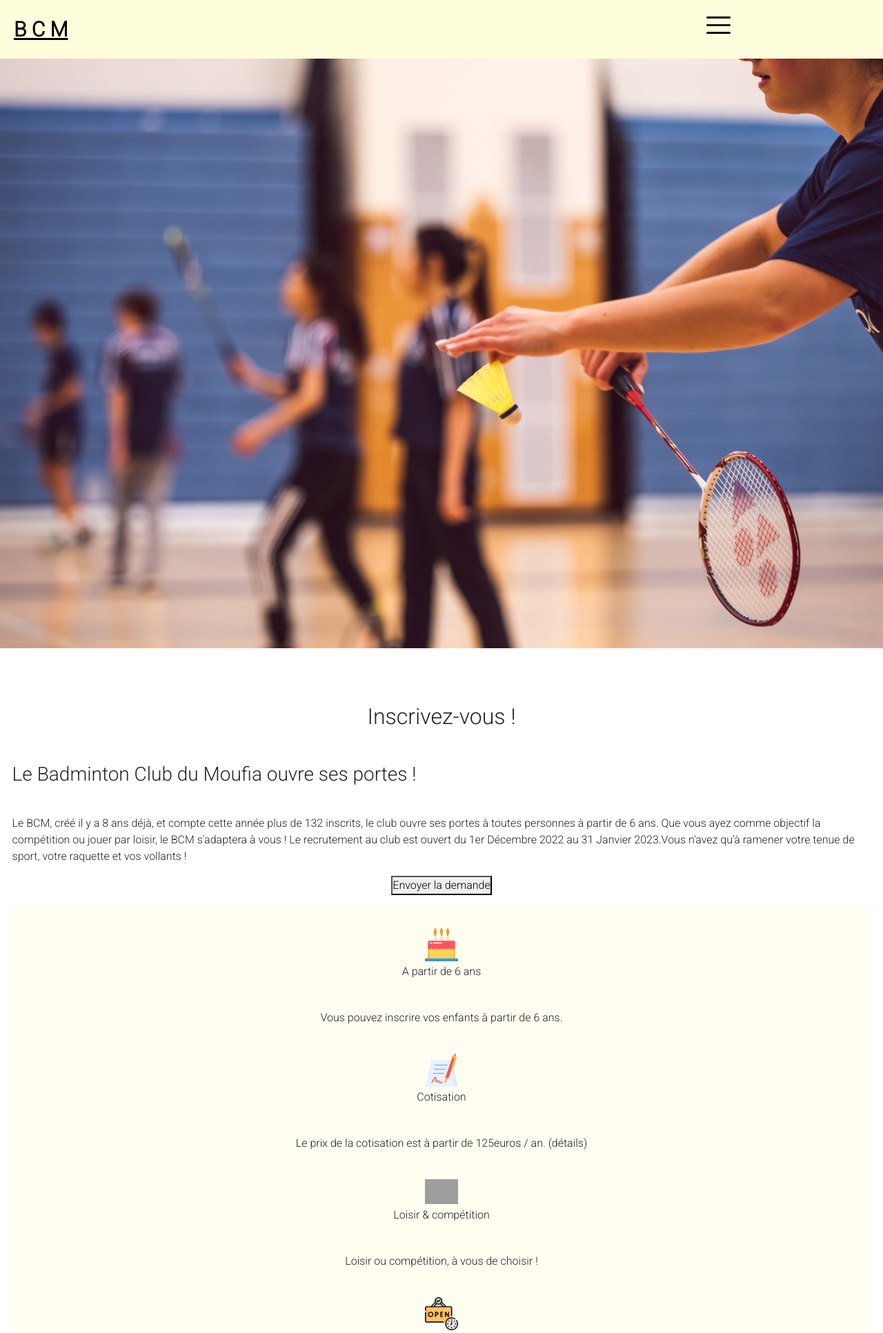
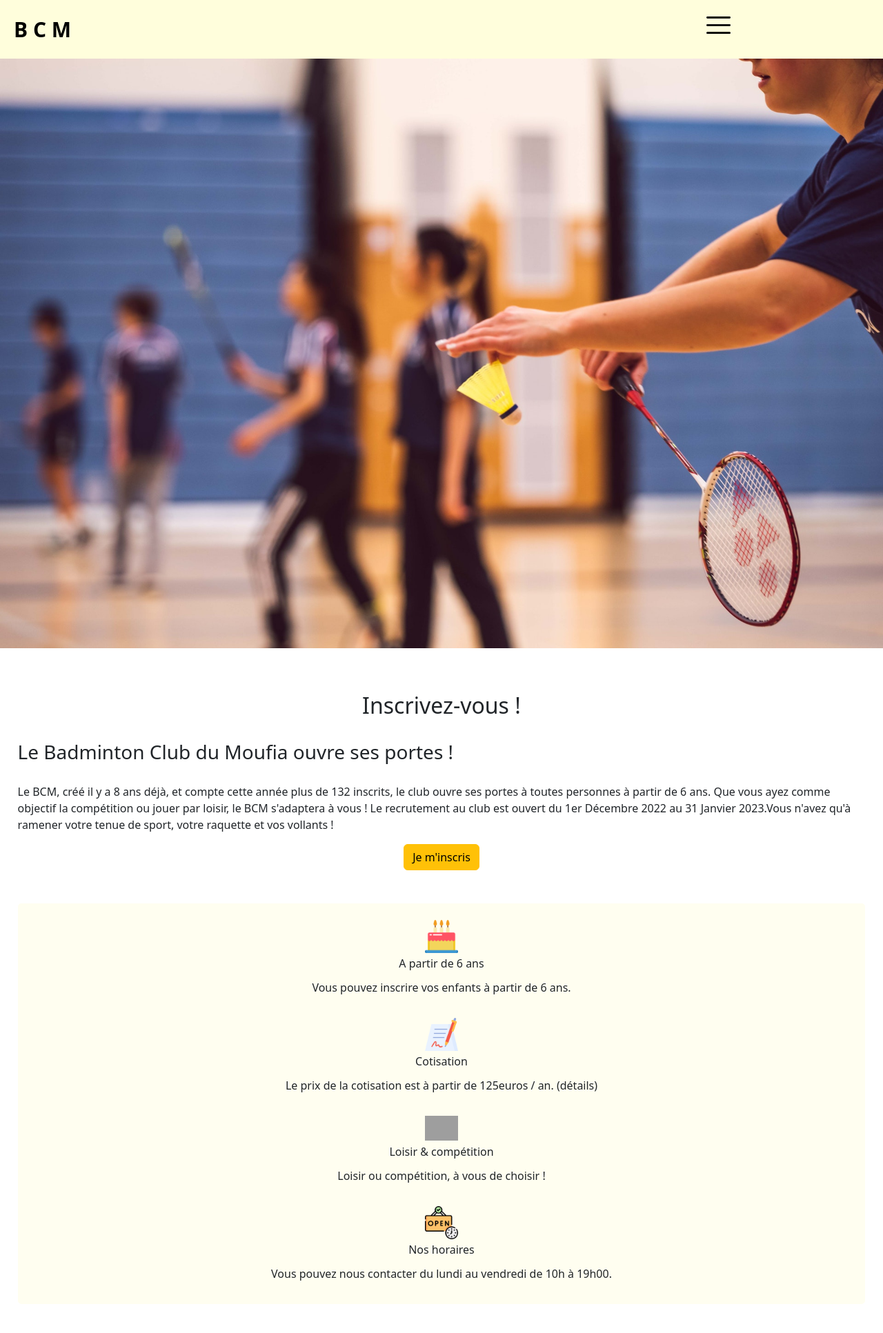
Before and after one commit to Florent-Hoareau/Evaluation-2, a PHP site: page / in a window 1280 px wide. Shown: the top 1933 px of the page at 69% size. Run offline with PHP 8.4, Linux system fonts and the light colour scheme; grey boxes are pictures that could not be loaded.

Commit message:
agencement de la page acceuil ok, stylising en bootst en cours

```diff
--- a/index.html
+++ b/index.html
@@ -15,7 +15,7 @@
 <body>
     <header>
 
-        <nav class="navigationbar">
+        <nav class="navigation_bar">
             <div class="cont_header">
                 <a href="#" class="logo">B C M</a>
                 <h1 class="titre">Badminton Club du Moufia</h1>
@@ -46,7 +46,7 @@
             votre tenue de sport, votre raquette et vos vollants !
         </p>
         <div class="cont_btn_direction_formu">
-            <button class="btn_direction_formu">Envoyer la demande</button>
+            <button type="button" class="btn btn-warning ">Je m'inscris</button>
         </div>
 
         <div class="cont_quatres_elem">
@@ -90,8 +90,8 @@
 <article class="article3">
     <h2>Tarifs des cotisations</h2>
     <ul>
-        <li>Enfants : 6 à 12 ans : 125 euros</li>
-        <li>Jeunes : 13 à 18 ans : 140 euros</li>
+        <li>Enfants de 6 à 12 ans : 125 euros</li>
+        <li>Jeunes de 13 à 18 ans : 140 euros</li>
         <li>Adultes : 160 euros</li>
     </ul>
 
@@ -129,7 +129,8 @@
                 </div>
 
                 <div class="button_formu">
-                    <button type="submit" value="send">Envoyer la demande</button>
+                    <button type="submit" value="send" class="btn btn-warning btn-sm">
+                    Envoyer la demande</button>
                 </div>
             </div>
 
--- a/styles.css
+++ b/styles.css
@@ -5,25 +5,34 @@
     list-style: none;
 }
 
-body {
-    font-family: "Roboto";
+section {
+    padding : 0em 1.6em;
 }
 
-section {
-    padding : 2em 1.1em 0 1.1em;
+a {
+    text-decoration: none;
+}
+
+ul {
+    padding: 0;
+}
+
+h1,h2,h3,p{
+    margin: 0;
+    padding: 0;
 }
 
 h2 {
     text-align: center;
-    margin: 1.5em 0;
+    margin: 2em 0 1em 0;
 }
 
 footer h2{
-    margin-top : 0;
+    margin-top: 0;
 }
 
-h3 {
-    margin-bottom: 1.5em;
+.article1 h3 {
+    margin-bottom: 1em;
 }
 
 .img_acc {
@@ -44,7 +53,6 @@
 
 .navigation-links.active {
     display: flex;
-    justify-content: center;
     align-items: center;
     position: absolute;
     top : 0;
@@ -58,11 +66,13 @@
     display: flex;
     flex-direction: column;
     align-items: center;
+    margin : 0 auto;
+    padding-left: 0;
 }
 
 .navigation-links.active ul li {
-    margin: 20px 0;
-    font-size: 21px;
+    margin: 20px auto;
+    font-size: 22px;
     font-weight: 900;
 }
 
@@ -81,7 +91,7 @@
 
 .cont_btn_direction_formu{
     text-align: center;
-    margin: 1em 0;
+    margin: 1em 0 3em 0;
 }
 
 .cont_quatres_elem{
@@ -89,7 +99,7 @@
     display: flex;
     flex-direction: column;
     text-align: center;
-    padding: 2em 0 0.5em 0 ;
+    padding: 0em 0 1.5em 0 ;
     width: 100%;
     border-radius: 5px;
 }
@@ -99,7 +109,11 @@
 }
 
 .cont_quatres_elem p {
-    padding: 0.2em 0 1.5em 0;
+    padding: 0.2em 0 0.5em 0;
+}
+
+.cont_quatres_elem img {
+    padding-top: 1.5em;
 }
 
 .article2 p {
@@ -192,6 +206,14 @@
     gap: 1em;
 }
 
+footer h2 {
+    margin-bottom: 0.8em;
+}
+
+footer h3 {
+    text-align: center;
+}
+
 .img_footer{
     max-height: 55px;
 }
@@ -208,11 +230,11 @@
 .media li {
     list-style: none;
     display: inline-block;
-    font-size: 35px;
+    font-size: 30px;
     border: 1px solid black;
     border-radius: 50%;
     transition: 0.5s;
-    padding: 6px 14px;
+    padding: 3px 11px;
 }
 
 .media li:hover {
@@ -228,9 +250,6 @@
 
 
 
-
-
-
 @media screen and (min-width: 450px) {
 
 }
```
